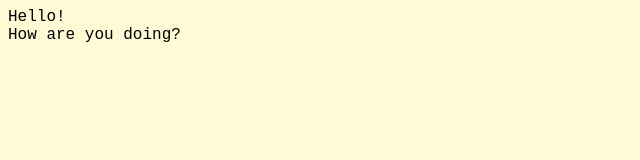
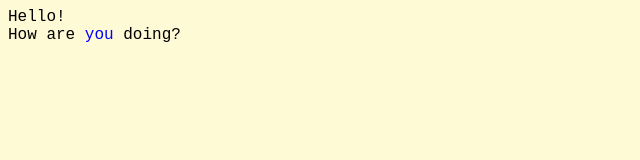
Before and after one commit to mnikander/lab, a plain HTML site: page 0022-html-edit/index.html in a window 1280 px wide. Shown: the full height of the page, 0-640 px from the left. Drawn offline with Linux system fonts and the light colour scheme.

Commit message:
0022 highlight inline using span

```diff
--- a/0022-html-edit/index.html
+++ b/0022-html-edit/index.html
@@ -10,6 +10,6 @@
   </head>
   <body>
     <div contenteditable="true">Hello!</div>
-    <div contenteditable="true">How are you doing?</div>
+    <div contenteditable="true">How are <span class="keyword">you</span> doing?</div>
   </body>
 </html>
```
